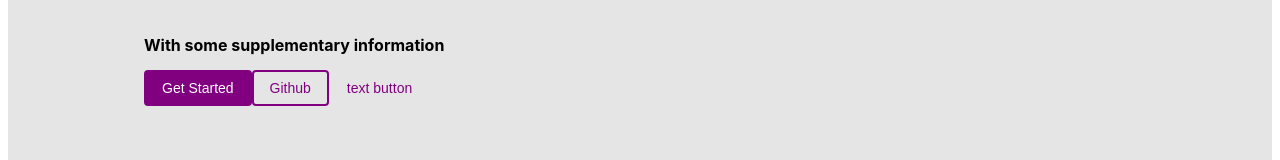
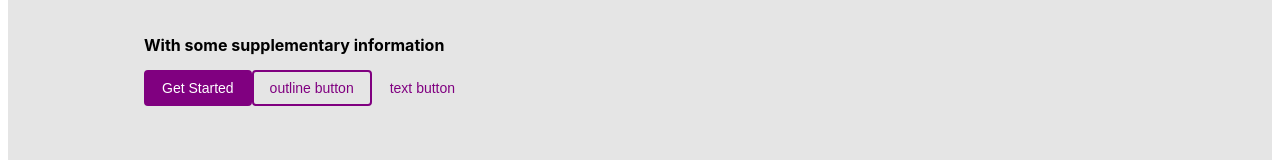
Before and after one commit to ConsenSysMesh/design-system-website, a Next.js app: page / in a window 1280 px wide. Shown: the part 390-550 px from the top of the page. Built offline with nearby package versions, Linux system fonts and the light colour scheme.

Commit message:
edit buttontext

```diff
--- a/components/header.js
+++ b/components/header.js
@@ -10,7 +10,7 @@ const Header = ({}) => (
     <Heading.h1>The most important heading on this page</Heading.h1>
     <Heading.h2>With some supplementary information</Heading.h2>
     <Button>Get Started</Button>
-    <Button.outline>Github</Button.outline>
+    <Button.outline>outline button</Button.outline>
     <Button.text>text button</Button.text>
   </header>
 );
```
